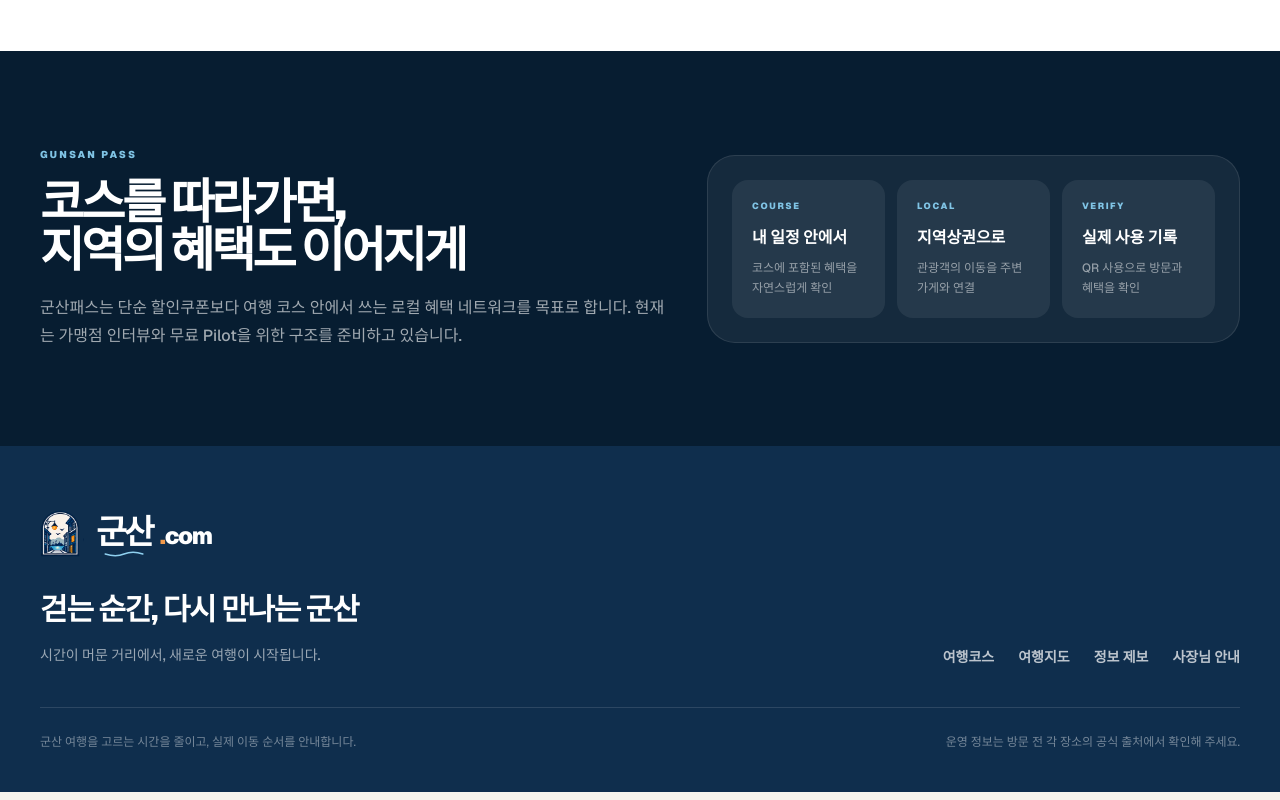
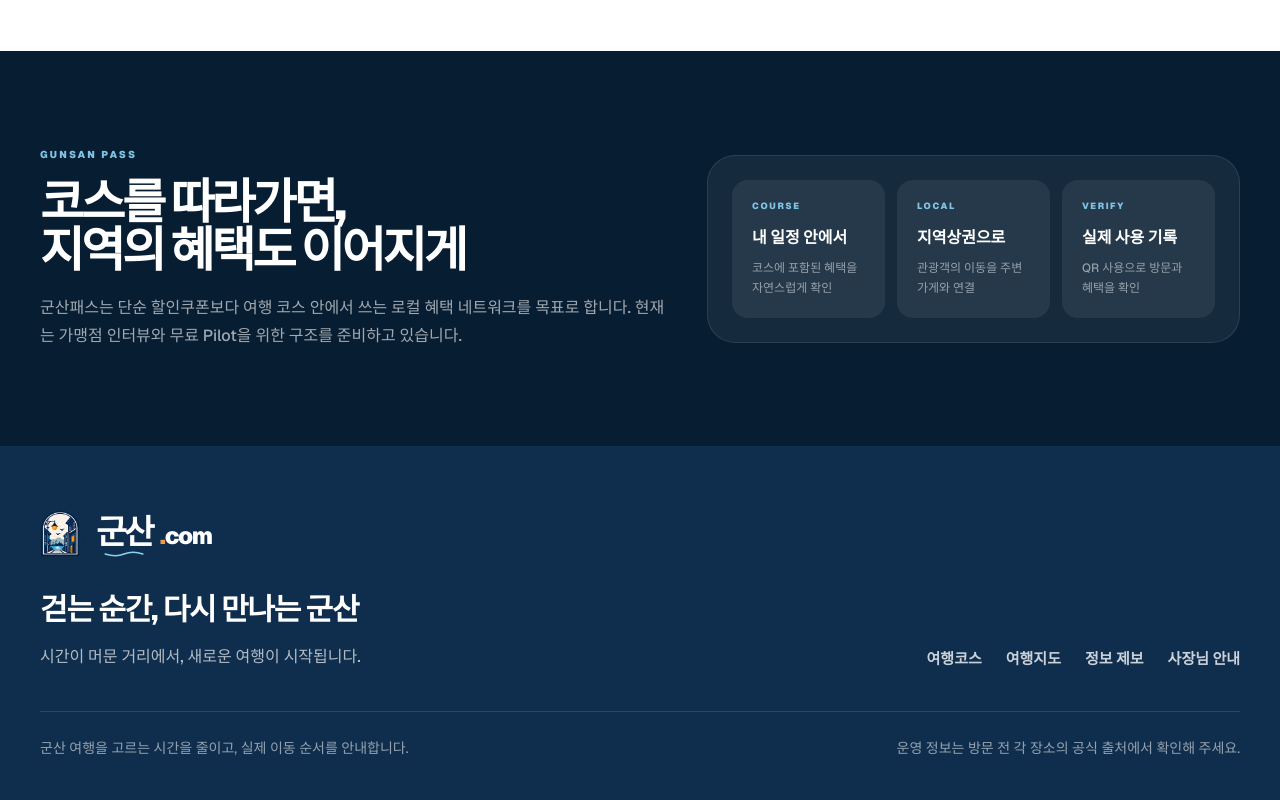
Before and after one commit to Aprasaks/gunsan-com, a Next.js app: page / in a window 1280 px wide. Shown: the part 3466-4266 px from the top of the page. Built offline with nearby package versions, Linux system fonts and the light colour scheme; a web font is replaced by a local one.

Commit message:
increase footer readability

```diff
--- a/components/Footer.tsx
+++ b/components/Footer.tsx
@@ -18,11 +18,11 @@ export default function Footer() {
           <p className="mt-6 max-w-xl text-2xl font-extrabold leading-snug tracking-[-0.04em] sm:text-3xl">
             걷는 순간, 다시 만나는 군산
           </p>
-          <p className="mt-3 text-sm font-medium leading-6 text-white/58">
+          <p className="mt-3 text-[16px] font-medium leading-7 text-white/68">
             시간이 머문 거리에서, 새로운 여행이 시작됩니다.
           </p>
         </div>
-        <nav className="flex flex-wrap gap-x-6 gap-y-3 text-sm font-bold text-white/72" aria-label="하단 메뉴">
+        <nav className="flex flex-wrap gap-x-6 gap-y-3 text-[15px] font-bold text-white/78" aria-label="하단 메뉴">
           {footerLinks.map((link) => (
             <Link key={link.label} href={link.href} className="transition hover:text-white">
               {link.label}
@@ -30,7 +30,7 @@ export default function Footer() {
           ))}
         </nav>
       </div>
-      <div className="mx-auto flex w-full max-w-[1280px] flex-col gap-2 pt-6 text-xs leading-5 text-white/42 sm:flex-row sm:justify-between">
+      <div className="mx-auto flex w-full max-w-[1280px] flex-col gap-2 pt-6 text-[14px] leading-6 text-white/55 sm:flex-row sm:justify-between">
         <p>군산 여행을 고르는 시간을 줄이고, 실제 이동 순서를 안내합니다.</p>
         <p>운영 정보는 방문 전 각 장소의 공식 출처에서 확인해 주세요.</p>
       </div>
```
